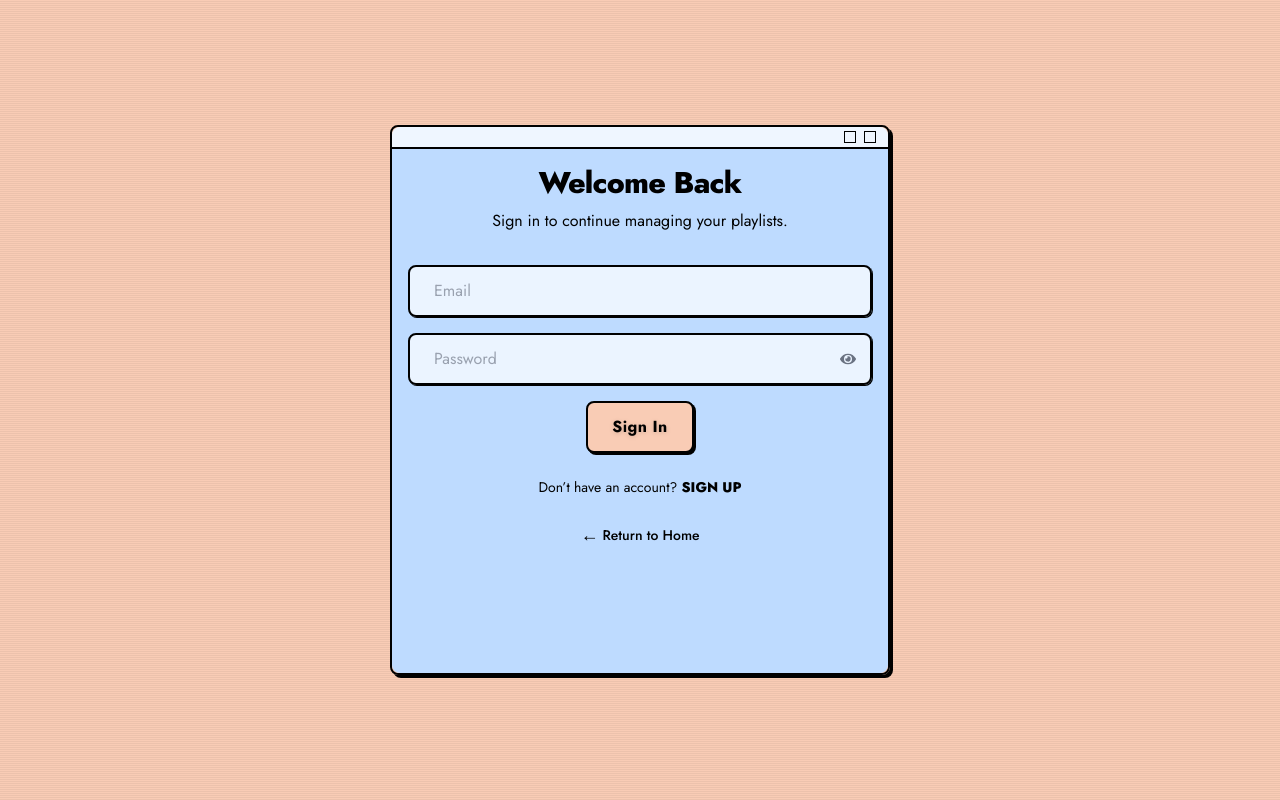
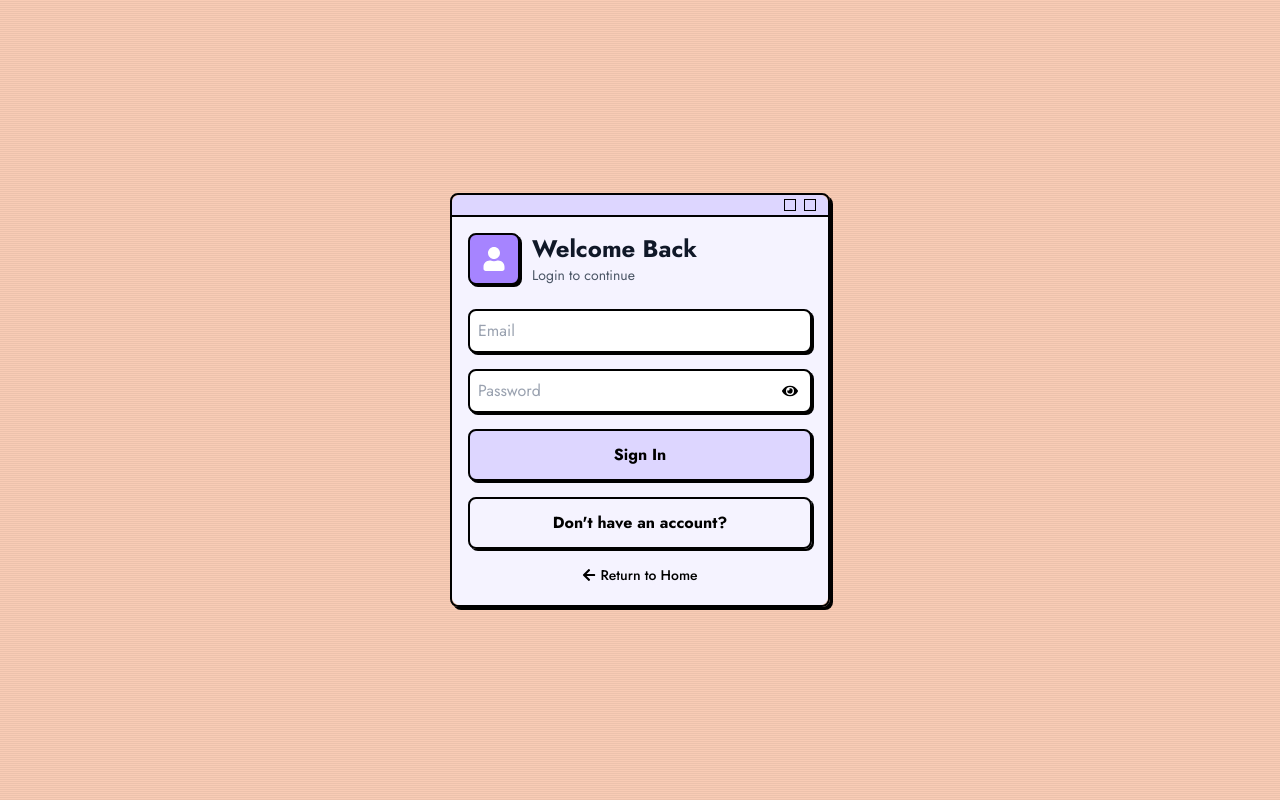
Before and after one commit to ARKTEEK/Rhythmic, a React (Vite) app in the folder frontend/: page /auth in a window 1280 px wide. Built offline with nearby package versions, Linux system fonts and the light colour scheme.

Commit message:
feat(frontend): Remake AuthPage design

```diff
--- a/frontend/src/pages/public/AuthPage.tsx
+++ b/frontend/src/pages/public/AuthPage.tsx
@@ -1,9 +1,7 @@
 import React, { useState } from "react";
-import { FaEye, FaEyeSlash } from "react-icons/fa";
+import { FaArrowLeft, FaExclamationTriangle, FaEye, FaEyeSlash, FaUser } from "react-icons/fa";
 import { Link } from "react-router-dom";
 import useAuthForm from "../../hooks/useAuthForm.tsx";
-import Button from "../../components/ui/Button.tsx";
-import Logo from "../../components/common/Logo.tsx";
 import Window from "../../components/ui/Window.tsx";
 
 export default function AuthPage() {
@@ -36,95 +34,117 @@ export default function AuthPage() {
   };
 
   return (
-    <div
-      className="min-h-screen w-full flex items-center justify-center">
-      <div className="w-full flex flex-col items-center text-center relative z-10">
+    <div className="min-h-screen w-full flex items-center justify-center p-6">
+      <div className="w-full flex flex-col items-center text-center relative z-10 max-w-7xl mx-auto">
         <Window
-          containerClassName={ "w-[500px] h-[550px]" }
-          ribbonClassName={ "bg-blue-50" }
-          windowClassName={ "bg-blue-200" }>
-          <div className="mb-8">
-            <Logo
-              text={ isSignUp ? "Create Account" : "Welcome Back" }
-              size="md"
-              underline={ false }
-            />
-            <p className="text-base text-neutralGray/70 mt-2">
-              { isSignUp
-                ? "Join RHYTHMIC to start creating and sharing playlists."
-                : "Sign in to continue managing your playlists." }
-            </p>
+          containerClassName="w-[380px] h-auto"
+          ribbonClassName="bg-violet-200"
+          windowClassName="bg-violet-50">
+          <div className="flex items-center justify-between mb-6">
+            <div className="flex items-center space-x-3">
+              <div className="bg-violet-400 p-3 box-style-md">
+                <FaUser className="text-white text-2xl"/>
+              </div>
+              <div>
+                <h3 className="text-2xl font-bold text-gray-900">
+                  { isSignUp ? "Create Account" : "Welcome Back" }
+                </h3>
+                <div className="flex items-center space-x-2">
+                  <span className="text-sm text-gray-600">
+                    { isSignUp ? "Join RHYTHMIC today" : "Login to continue" }
+                  </span>
+                </div>
+              </div>
+            </div>
           </div>
 
           { error && (
-            <div className="text-red-500 font-semibold mb-4">{ error }</div>
+            <div
+              className="box-style-md flex items-center justify-between p-3 border-2
+                         border-red-800 bg-red-100 mb-4">
+              <div className="flex items-center space-x-3">
+                <FaExclamationTriangle className="text-red-600"/>
+                <span className="font-medium text-red-900">{ error }</span>
+              </div>
+            </div>
           ) }
 
           <form
             onSubmit={ handleSubmit }
-            className="space-y-4 w-full">
+            className="space-y-4 w-full mb-4">
             { isSignUp && (
+              <div className="box-style-md border-2 border-brown-800 bg-white p-2">
                 <input
                   type="text"
                   placeholder="Username"
                   value={ username }
                   onChange={ (e) => setUsername(e.target.value) }
-                className="w-full px-6 py-3 bg-white/70 box-style-sm text-gray-800 placeholder-gray-400
-                           focus:outline-none focus:border-accent"/>
+                  className="w-full bg-transparent text-gray-800 placeholder-gray-400
+                             focus:outline-none"
+                />
+              </div>
             ) }
 
+            <div className="box-style-md border-2 border-brown-800 bg-white p-2">
               <input
                 type="email"
                 placeholder="Email"
                 value={ email }
                 onChange={ (e) => setEmail(e.target.value) }
-              className="w-full px-6 py-3 bg-white/70 box-style-sm text-gray-800 placeholder-gray-400
-                           focus:outline-none focus:border-accent"/>
+                className="w-full bg-transparent text-gray-800 placeholder-gray-400 focus:outline-none"
+              />
+            </div>
 
-            <div className="relative w-full">
+            <div className="box-style-md border-2 border-brown-800 bg-white p-2 relative">
               <input
                 type={ showPassword ? "text" : "password" }
                 placeholder="Password"
                 value={ password }
                 onChange={ (e) => setPassword(e.target.value) }
-                className="w-full px-6 py-3 bg-white/70 box-style-sm text-gray-800 placeholder-gray-400
-                           focus:outline-none focus:border-accent"/>
+                className="w-full bg-transparent text-gray-800 placeholder-gray-400 focus:outline-none pr-10"
+              />
               <button
                 type="button"
-                className="absolute right-4 top-1/2 transform -translate-y-1/2 text-gray-500 hover:text-accent"
+                className="absolute right-3 top-1/2 transform -translate-y-1/2 text-brown-700 hover:text-brown-900"
                 onClick={ () => setShowPassword(!showPassword) }>
                 { showPassword ? <FaEyeSlash/> : <FaEye/> }
               </button>
             </div>
 
-            <Button
+            <button
               type="submit"
-              variant="active"
-              size="medium"
-              label={ isSignUp ? "Sign Up" : "Sign In" }
-            />
+              className="box-style-md w-full py-3 border-2 border-brown-800 bg-violet-200
+                         transition-all duration-200 font-bold text-brown-900 hover:opacity-80
+                         hover:cursor-pointer">
+              <div className="flex items-center justify-center space-x-2">
+                <span>{ isSignUp ? "Create Account" : "Sign In" }</span>
+              </div>
+            </button>
           </form>
 
-          <p className="mt-6 text-sm text-neutralGray">
-            { isSignUp ? "Already have an account?" : "Don’t have an account?" }{ " " }
           <button
-              className="font-extrabold hover:underline hover:cursor-pointer
-                         transition-colors duration-200"
-              onClick={ handleTypeChange }>
-              { isSignUp ? "SIGN IN" : "SIGN UP" }
+            onClick={ handleTypeChange }
+            className="box-style-md w-full py-3 border-2 border-brown-800 bg-brown-200
+                       transition-all duration-200 group font-bold text-brown-900
+                       hover:opacity-80 hover:cursor-pointer">
+            <div className="flex items-center justify-center space-x-2">
+              <span>
+                { isSignUp ? "Already have an account?" : "Don't have an account?" }
+              </span>
+            </div>
           </button>
-          </p>
 
-          <div className="mt-6">
+          <div className="mt-4">
             <Link
               to="/"
-              className="inline-flex items-center gap-1 text-sm font-medium text-neutralGray/70
-                         hover:text-accent transition-colors">
-              <span className="text-lg">&larr;</span> Return to Home
+              className="inline-flex items-center gap-1 text-sm font-medium text-brown-700
+                         hover:text-brown-900 transition-colors">
+              <FaArrowLeft className="text-sm"/>
+              <span>Return to Home</span>
             </Link>
           </div>
         </Window>
       </div>
     </div>
   );
-};
+}
```
Lines whose indentation alone changed are shown as unchanged.
